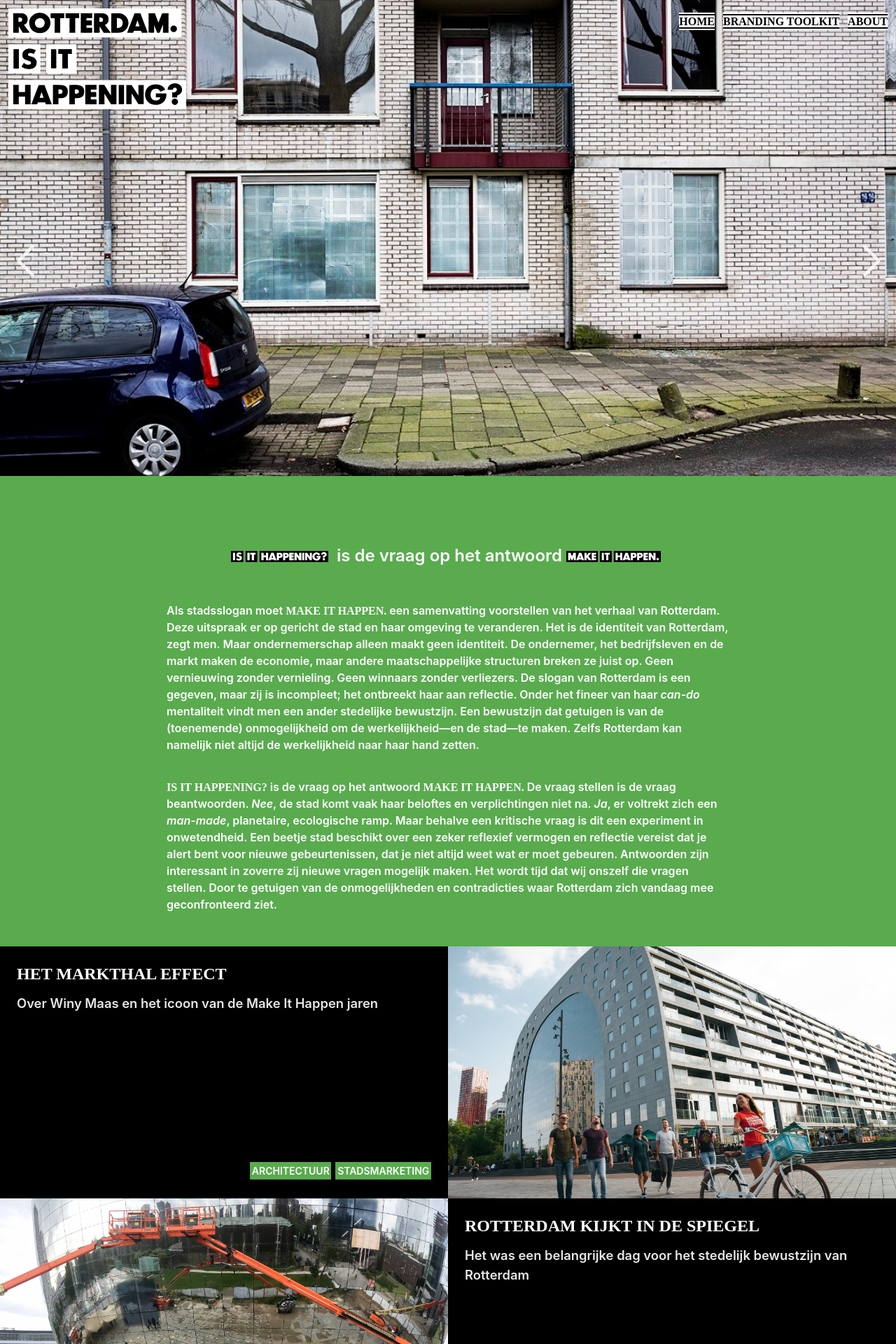
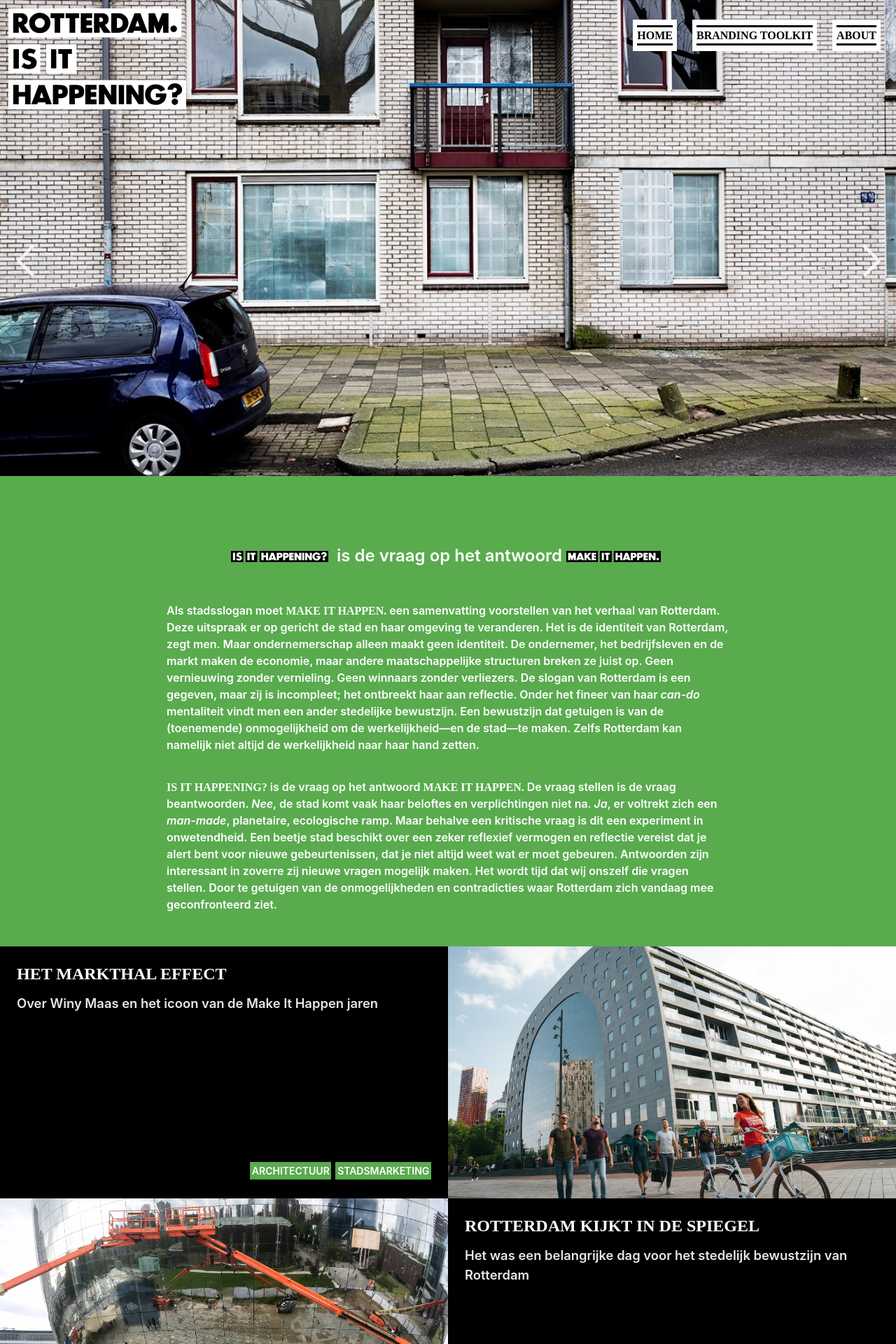
Before and after one commit to norealdirection/norealdirection.github.io, a Jekyll site: the page built from index.markdown, in a window 1280 px wide. Shown: the top 1920 px of the page at 70% size. Built offline with Jekyll 4.4.1, drawn with Linux system fonts in a browser that asks for light colours.

Commit message:
Update _layout.scss

```diff
--- a/_sass/minima/_layout.scss
+++ b/_sass/minima/_layout.scss
@@ -53,19 +53,18 @@
 	li {
 		display: inline-block;
 		list-style-type: none;
-		//	Gaps	between	nav	items,	but	not	on	the	last	one
+		margin: 10px;
+		background-color: white;
 		&:not(:last-child) {
 			margin-right: $spacing-unit/2;
 		}
 	}
 
 	.page-link-box {
-		background-color: white;
-		color: white;
 		width: auto;
 		height: auto;
-		//padding: 0.1rem;
-		//margin: 1rem;
+		display: inline-block;
+  		margin: 10px 6px;
 	}
 
 	.page-link {
@@ -74,9 +73,10 @@
 		font-weight: bold;
 		font-style: normal;
 		text-transform: uppercase;
-		//padding: 0.1rem;
-		border-top: 2px solid #000;
-		border-bottom: 2px solid #000;
+		margin: 0px;
+		padding: 0.2rem 0;
+		border-top: 3px solid black;
+		border-bottom: 3px solid black;
 		line-height: $base-line-height;
 	}
 
```
